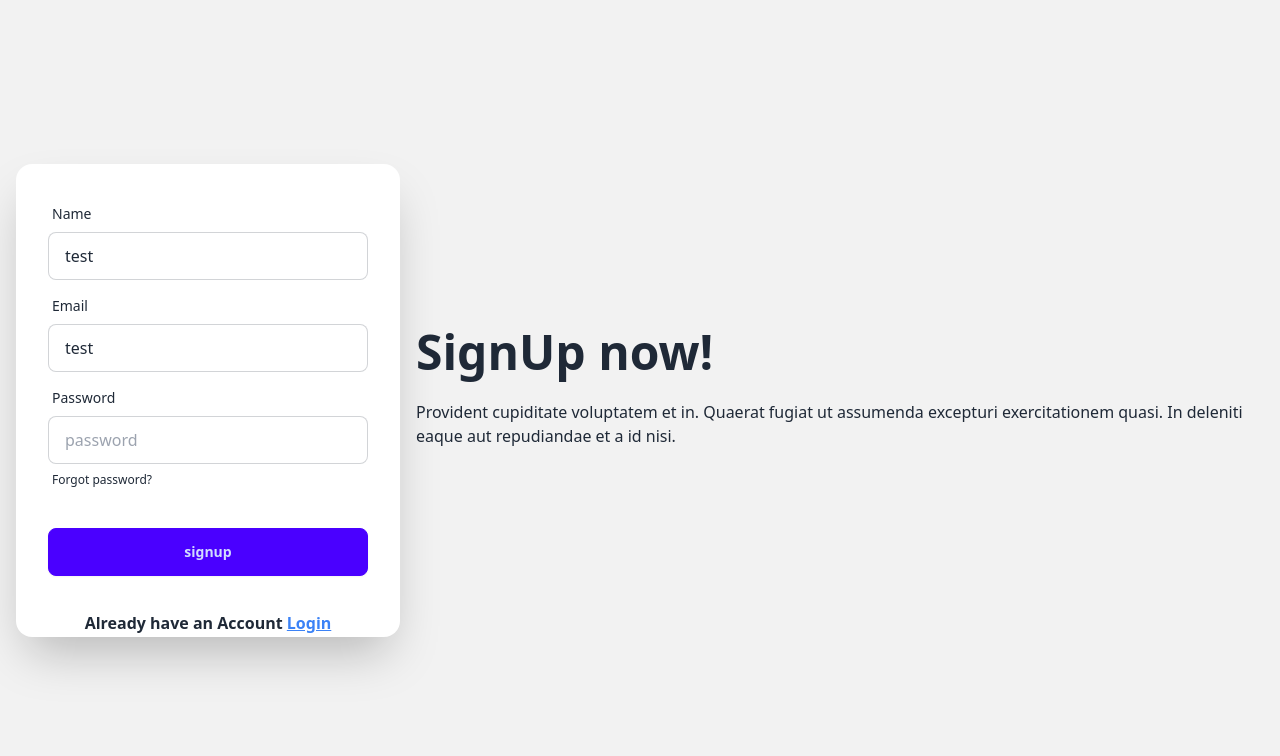
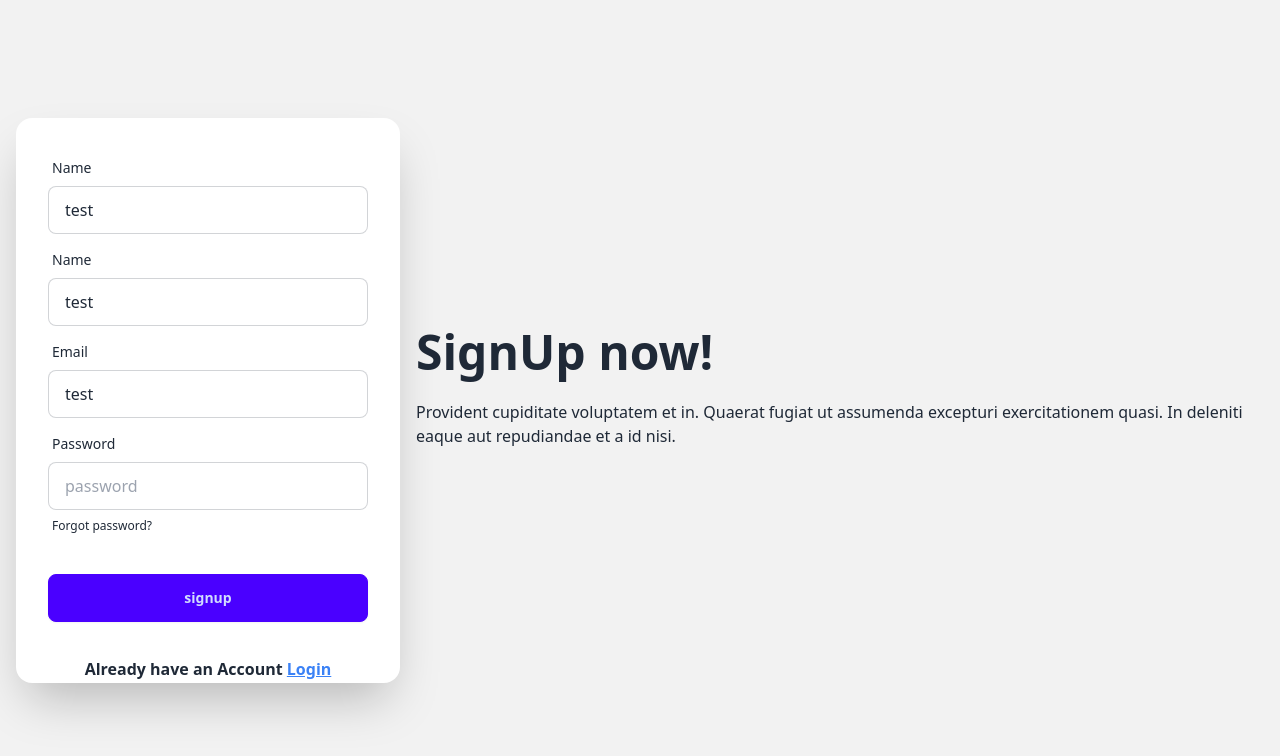
Before and after one commit to SM-Rakibul-Hasan-Rakib/Resturent-client-project, a React (Vite) app: page /signup in a window 1280 px wide. Shown: the top 756 px of the page. Built offline with nearby package versions, Linux system fonts and the light colour scheme; no server answers.

Commit message:
private route done

```diff
--- /dev/null
+++ b/src/Components/Secret.jsx
@@ -0,0 +1,11 @@
+// import React from 'react';
+
+const Secret = () => {
+  return (
+    <div>
+      <h1>Rakib</h1>
+    </div>
+  );
+};
+
+export default Secret;
--- a/src/Pages/Login.jsx
+++ b/src/Pages/Login.jsx
@@ -6,13 +6,17 @@ import {
   validateCaptcha,
 } from "react-simple-captcha";
 import { AuthContext } from "../Provider/AuthProvider";
-import { Link, useNavigate } from "react-router-dom";
+import { Link, useLocation, useNavigate } from "react-router-dom";
 import { Helmet } from "react-helmet-async";
 import Swal from "sweetalert2";
 
 const Login = () => {
   const navigate = useNavigate();
+  const location = useLocation();
+
+  const from = location.state?.from?.pathname || "/";
   // const captchRef = useRef(null);
+
   const [disabled, setDisabled] = useState(true);
 
   const { signIn } = useContext(AuthContext);
@@ -29,14 +33,15 @@ const Login = () => {
     signIn(email, password).then((result) => {
       const user = result.user;
       console.log(user);
-      navigate("/");
+      // navigate("/");
       Swal.fire({
         position: "top-end",
         icon: "success",
-        title: "Your work has been saved",
+        title: "Your login Success!",
         showConfirmButton: false,
         timer: 1500,
       });
+      navigate(from, { replace: true });
     });
   };
   const handleValidateCaptcha = (e) => {
--- a/src/Pages/SignUp.jsx
+++ b/src/Pages/SignUp.jsx
@@ -63,6 +63,25 @@ const SignUp = () => {
               </div>
               <div className="form-control">
                 <label className="label">
+                  <span className="label-text">Name</span>
+                </label>
+                <input
+                  defaultValue="test"
+                  {...register("name", { required: true })}
+                  type="name"
+                  name="name"
+                  placeholder="Type your name"
+                  className="input input-bordered"
+                  required
+                />
+                {errors.name && (
+                  <span className="font-bold text-red-600">
+                    Name field is required
+                  </span>
+                )}
+              </div>
+              <div className="form-control">
+                <label className="label">
                   <span className="label-text">Email</span>
                 </label>
                 <input
@@ -95,19 +114,7 @@ const SignUp = () => {
                   className="input input-bordered"
                   required
                 />
-                {/* <input
 
-                {...register("password", {   defaultValue="test",
-                  // required: true,
-                  minLength: 6,
-                  maxLength: 20,
-                  pattern:/^(?=.*[A-Z])(?=.*[!@#$&*])(?=.*[0-9])(?=.*[a-z]).{8}$/
-                })}
-                type="password"
-                placeholder="password"
-                className="input input-bordered"
-                required
-              /> */}
                 {errors.password?.type === "minLength" && (
                   <p className="text-red-600 font-sans font-bold">
                     Password must be 6 characters is required
--- a/src/Routes/Private.jsx
+++ b/src/Routes/Private.jsx
@@ -1,11 +1,21 @@
 // import React from 'react';
+import img from "../assets/home/IMG-20240503-WA0006.jpg";
 
 import { useContext } from "react";
 import { AuthContext } from "../Provider/AuthProvider";
+import { Navigate, useLocation } from "react-router-dom";
 
 const Private = ({ children }) => {
-  const { user } = useContext(AuthContext);
-  return <div></div>;
+  const { user, loading } = useContext(AuthContext);
+  const location = useLocation();
+  if (loading) {
+    return <progress className="progress w-56"></progress>;
+  }
+
+  if (user) {
+    return children;
+  }
+  return <Navigate to="/login" state={{ from: location }} replace></Navigate>;
 };
 
 export default Private;
--- a/src/Routes/Routes.jsx
+++ b/src/Routes/Routes.jsx
@@ -5,6 +5,8 @@ import Menu from "../Pages/Menu/Menu";
 import Orider from "../Pages/order/Orider";
 import Login from "../Pages/Login";
 import SignUp from "../Pages/SignUp";
+import Private from "./Private";
+import Secret from "../Components/Secret";
 
 export const router = createBrowserRouter([
   {
@@ -31,6 +33,14 @@ export const router = createBrowserRouter([
         path: "/signup",
         element: <SignUp></SignUp>,
       },
+      {
+        path: "/secret",
+        element: (
+          <Private>
+            <Secret></Secret>
+          </Private>
+        ),
+      },
     ],
   },
 ]);
--- a/src/Shared/Navbar/Navbar.jsx
+++ b/src/Shared/Navbar/Navbar.jsx
@@ -17,6 +17,9 @@ const Navbar = () => {
       <div className="text-black flex justify-center items-center flex-row  md:flex-row">
         <li>
           <Link to="/">Home</Link>
+        </li>
+        <li>
+          <Link to="/secret">Secret</Link>
         </li>
 
         <li>
```
Also changed, not shown: src/assets/home/IMG-20240503-WA0006.jpg (added).
